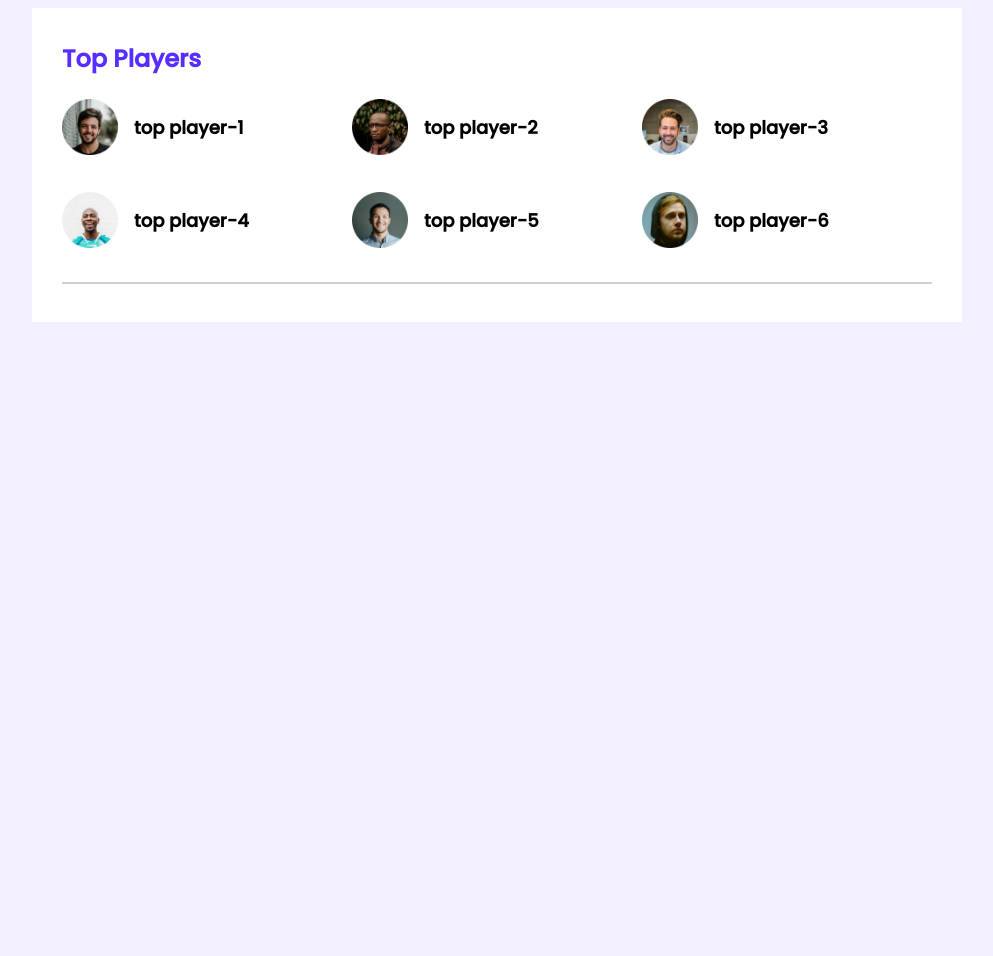
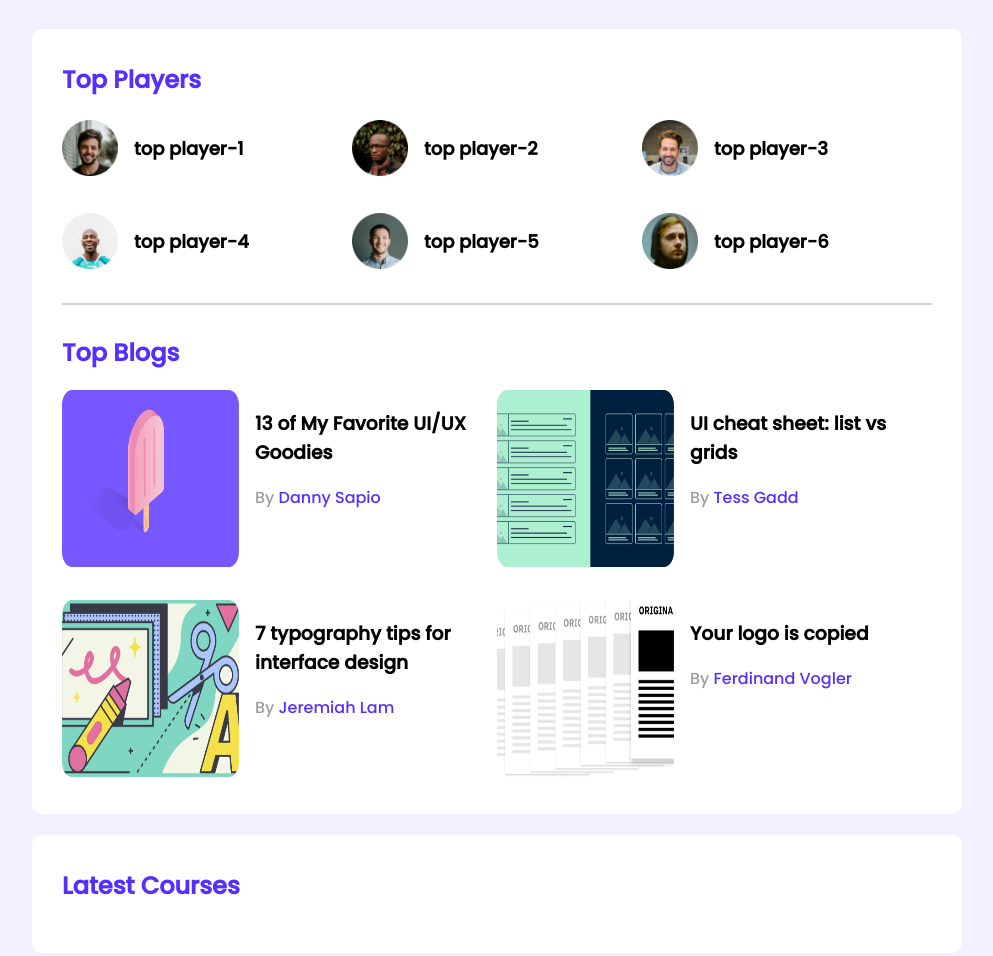
Before and after one commit to arafatar215/leader-board-css3, a plain HTML site: page index.html in a window 1280 px wide. Shown: the whole page, without its empty margins (143-1136 px from the left). Before the commit the page ends 800 px from the top, so only its background shows below. Drawn offline with Linux system fonts and the light colour scheme.

Commit message:
top blog

```diff
--- a/index.html
+++ b/index.html
@@ -50,6 +50,44 @@
                 </div>
             </div>
             <hr>
+            <div class="top-blogs">
+                <h2 class="section-title">Top Blogs</h2>
+                <div class="blogs">
+                    <article class="blog">
+                        <div class="thumbnail"><img src="images/blogs/blog-1.png" alt=""></div>
+                        <div class="blog-info">
+                            <h3 class="blog-title">13 of My Favorite UI/UX Goodies</h3>
+                            <p class="blog-author">By <a href="">Danny Sapio</a></p>
+                        </div>
+                    </article>
+                    <article class="blog">
+                        <div class="thumbnail"><img src="images/blogs/blog-2.png" alt=""></div>
+                        <div class="blog-info">
+                            <h3 class="blog-title">UI cheat sheet: list vs grids</h3>
+                            <p class="blog-author">By <a href="">Tess Gadd</a></p>
+                        </div>
+                    </article>
+                    <article class="blog">
+                        <div class="thumbnail"><img src="images/blogs/blog-3.png" alt=""></div>
+                        <div class="blog-info">
+                            <h3 class="blog-title">7 typography tips for interface design</h3>
+                            <p class="blog-author">By <a href="">Jeremiah Lam</a></p>
+                        </div>
+                    </article>
+                    <article class="blog">
+                        <div class="thumbnail"><img src="images/blogs/blog-4.png" alt=""></div>
+                        <div class="blog-info">
+                            <h3 class="blog-title">Your logo is copied</h3>
+                            <p class="blog-author">By <a href="">Ferdinand Vogler</a></p>
+                        </div>
+                    </article>
+                </div>
+            </div>
+        </section>
+        <!-- -----------------Latest Courses------ -->
+        <section class="container">
+            <h2 class="section-title">Latest Courses</h2>
+
         </section>
     </main>
 </body>
--- a/styles/style.css
+++ b/styles/style.css
@@ -11,17 +11,21 @@ body {
 
 main {
     display: flex;
-    justify-content: center;
+    flex-direction: column;
+    align-items: center;
 }
 
 .container {
     background-color: #FFFFFF;
     width: 870px;
     padding: 30px;
+    margin-top: 21px;
+    border-radius: 10px;
 }
 
 hr {
     border: 1px solid #D1D1D1;
+    margin-bottom: 30px;
 }
 
 /* top players style  */
@@ -56,3 +60,38 @@ hr {
     margin-left: 16px;
     font-size: 18px;
 }
+
+/*------------ top blog styles------ */
+.blogs {
+    display: grid;
+    grid-template-columns: repeat(2, 1fr);
+    grid-row-gap: 26px;
+}
+
+.blog {
+    display: flex;
+}
+
+.blog .thumbnail img {
+    width: 177px;
+    height: 177px;
+}
+
+.blog-info {
+    margin-left: 16px;
+}
+
+.blog-tittle {
+    font-size: 20px;
+}
+
+.blog-author {
+    color: #9F9F9F;
+    font-size: 16px;
+}
+
+.blog-author a {
+    text-decoration: none;
+    font-size: 16px;
+    color: #562EFF;
+}
```
Also changed, not shown: 1 other file.
